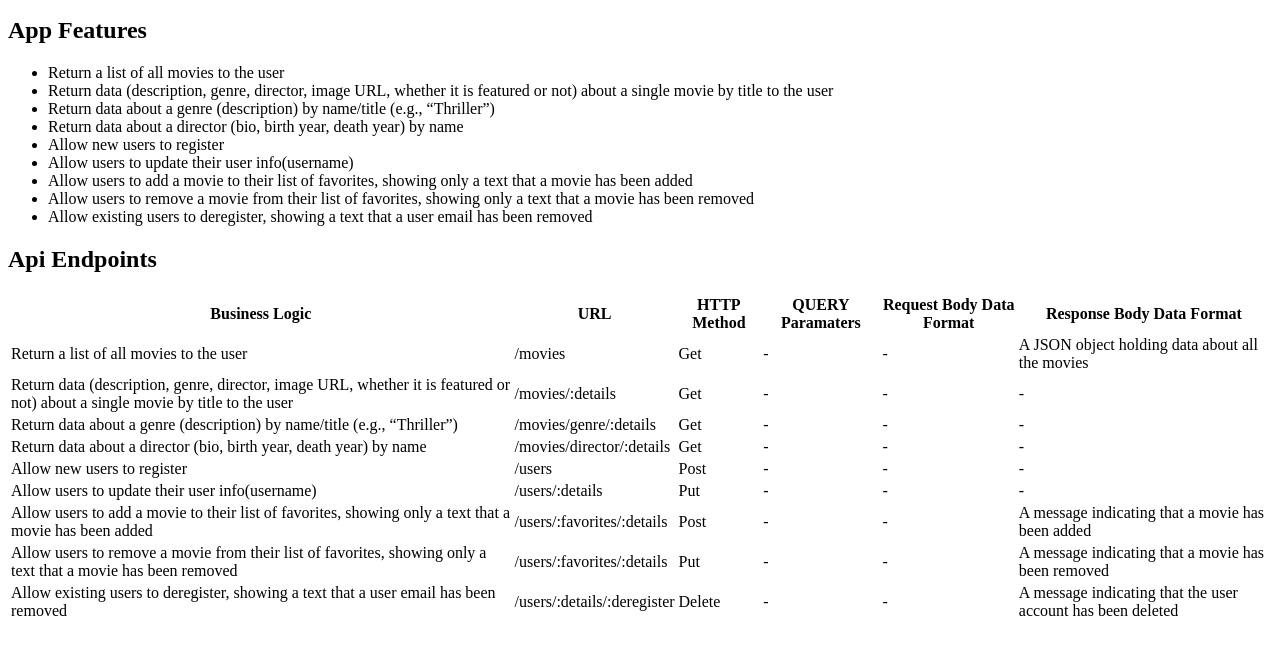
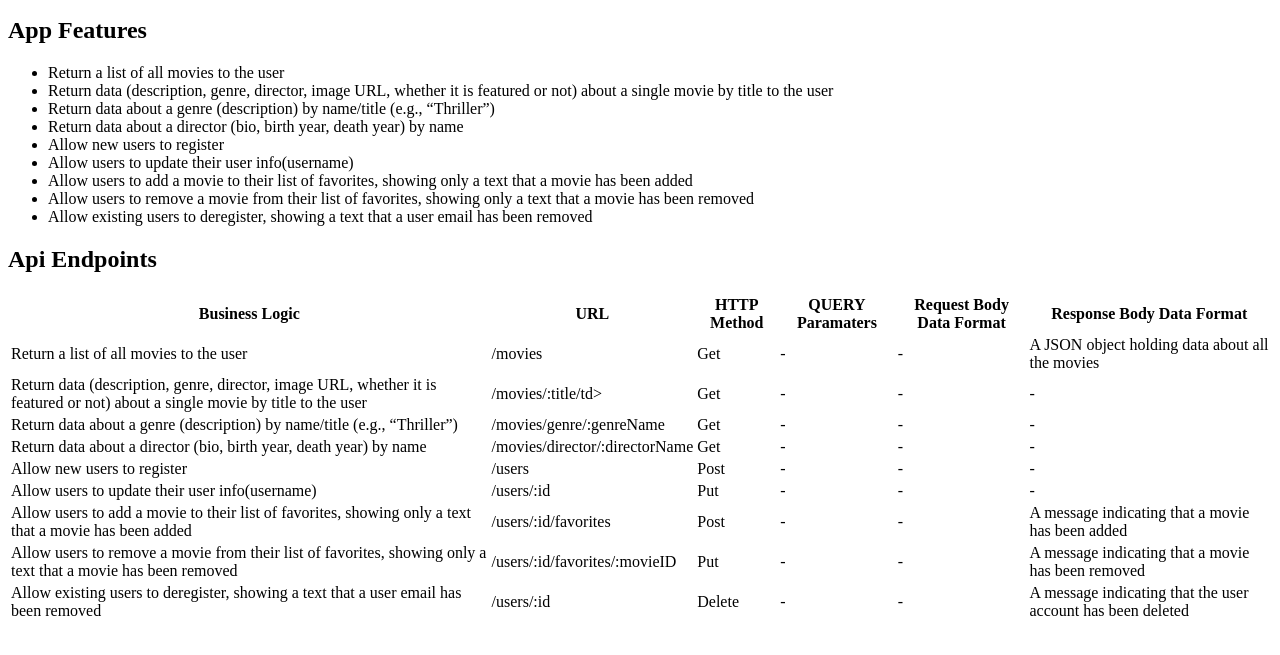
Before and after one commit to SpenUtt/movie_api, a website: page public/documentation.html in a window 1280 px wide. Shown: the part 119-774 px from the top of the page. Drawn offline with Linux system fonts and the light colour scheme.

Commit message:
updated endpoints n

```diff
--- a/public/documentation.html
+++ b/public/documentation.html
@@ -49,7 +49,7 @@
 
                     <tr>
                         <td>Return data (description, genre, director, image URL, whether it is featured or not) about a single movie by title to the user</td>
-                        <td>/movies/:details</td>
+                        <td>/movies/:title/td>
                         <td>Get</td>
                         <td>-</td>
                         <td>-</td>
@@ -58,7 +58,7 @@
 
                     <tr>
                         <td>Return data about a genre (description) by name/title (e.g., “Thriller”)</td>
-                        <td>/movies/genre/:details</td>
+                        <td>/movies/genre/:genreName</td>
                         <td>Get</td>
                         <td>-</td>
                         <td>-</td>
@@ -67,7 +67,7 @@
 
                     <tr>
                         <td>Return data about a director (bio, birth year, death year) by name</td>
-                        <td>/movies/director/:details</td>
+                        <td>/movies/director/:directorName</td>
                         <td>Get</td>
                         <td>-</td>
                         <td>-</td>
@@ -85,7 +85,7 @@
 
                     <tr>
                         <td>Allow users to update their user info(username)</td>
-                        <td>/users/:details</td>
+                        <td>/users/:id</td>
                         <td>Put</td>
                         <td>-</td>
                         <td>-</td>
@@ -95,7 +95,7 @@
 
                     <tr>
                         <td>Allow users to add a movie to their list of favorites, showing only a text that a movie has been added</td>
-                        <td>/users/:favorites/:details</td>
+                        <td>/users/:id/favorites</td>
                         <td>Post</td>
                         <td>-</td>
                         <td>-</td>
@@ -104,7 +104,7 @@
 
                     <tr>
                         <td>Allow users to remove a movie from their list of favorites, showing only a text that a movie has been removed</td>
-                        <td>/users/:favorites/:details</td>
+                        <td>/users/:id/favorites/:movieID</td>
                         <td>Put</td>
                         <td>-</td>
                         <td>-</td>
@@ -113,7 +113,7 @@
 
                     <tr>
                         <td>Allow existing users to deregister, showing a text that a user email has been removed</td>
-                        <td>/users/:details/:deregister</td>
+                        <td>/users/:id</td>
                         <td>Delete</td>
                         <td>-</td>
                         <td>-</td>
```
Also changed, not shown: index.js (+14 -13 lines).
